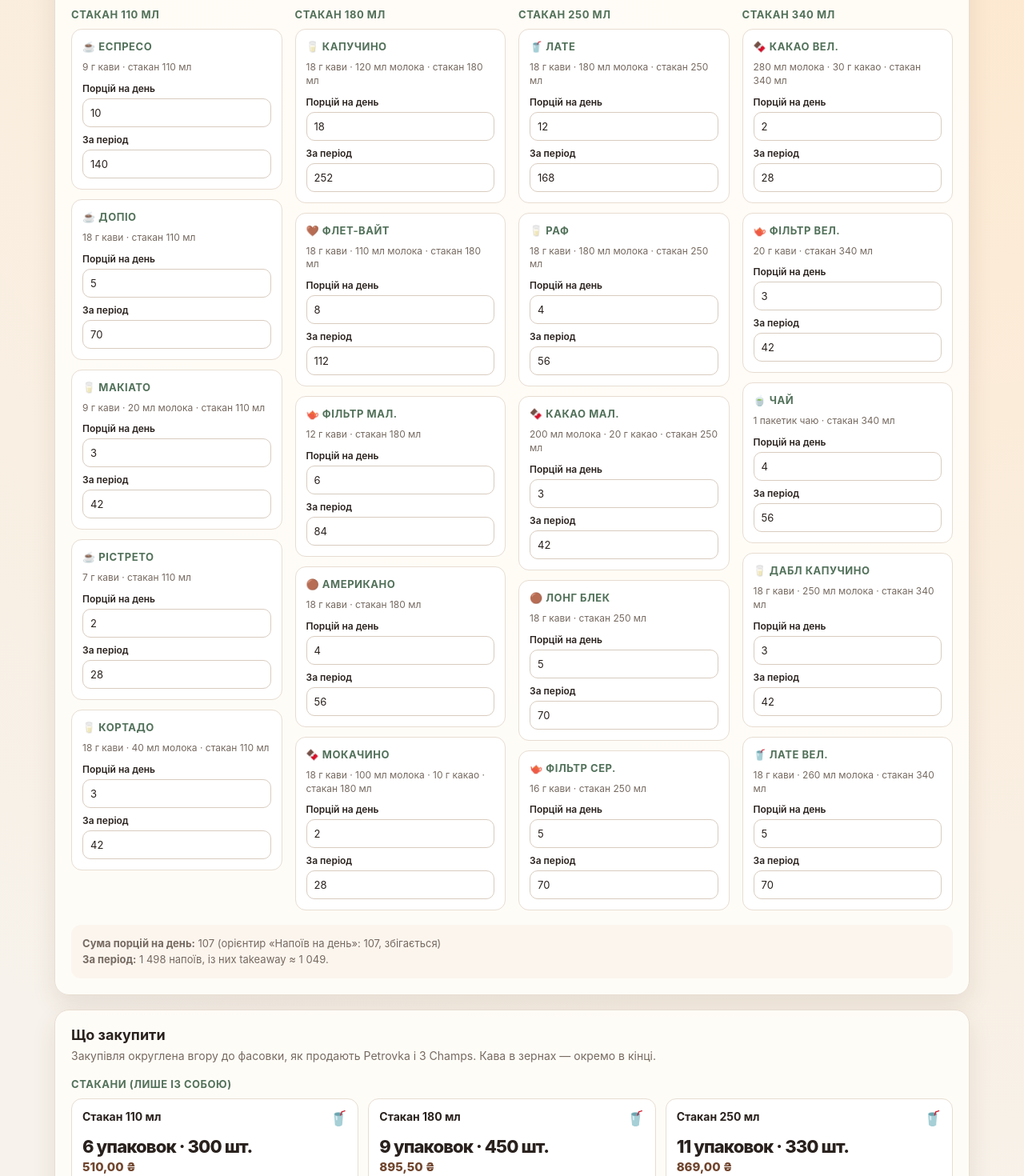
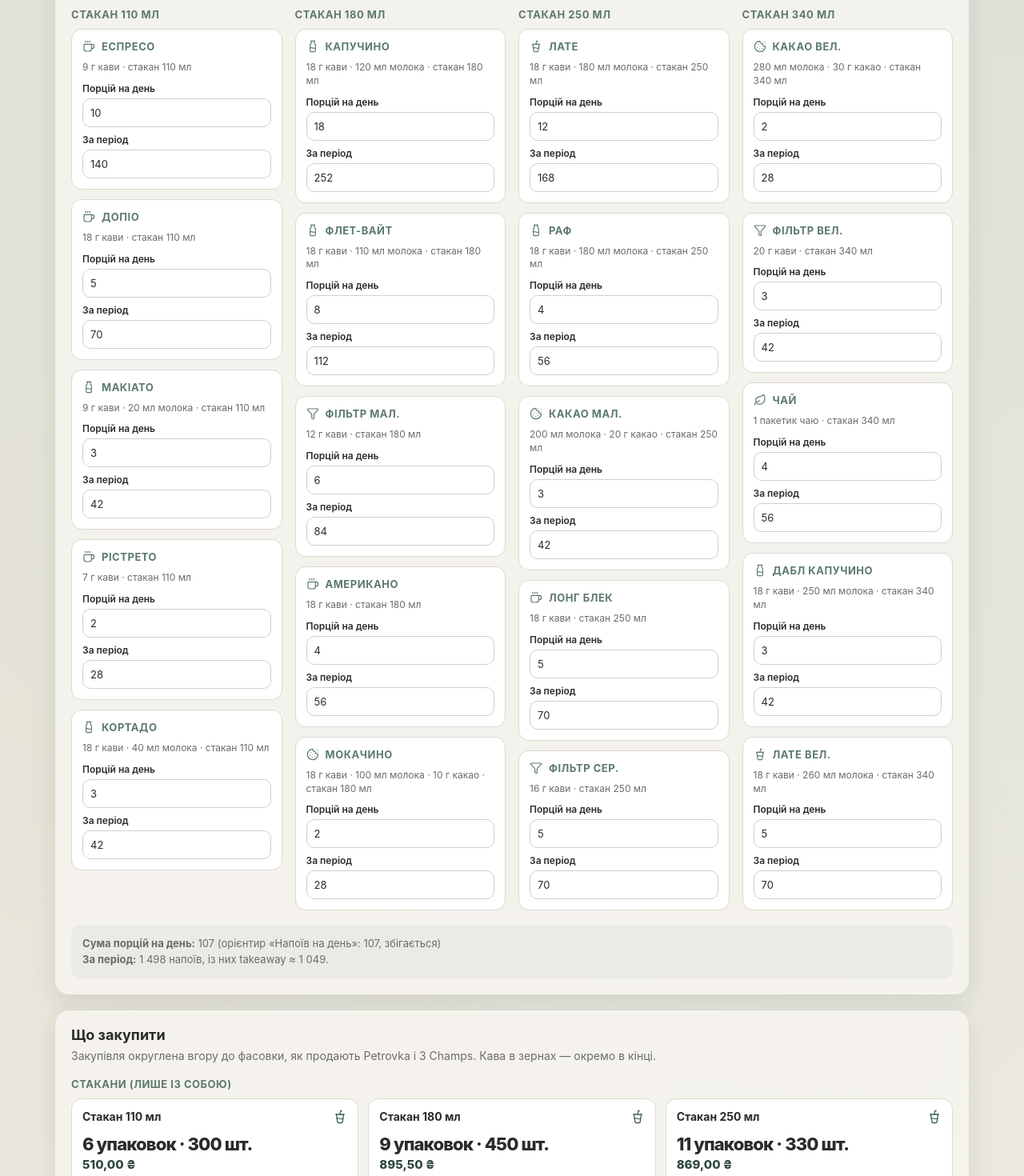
Before and after one commit to NatalinaMatioshko/coffee-shop-supplies, a React (Vite) app: page / in a window 1280 px wide. Shown: the part 380-1850 px from the top of the page at 80% size. Built offline with nearby package versions, Linux system fonts and the light colour scheme.

Commit message:
Replace emoji and brown with Lucide icons and a limestone-pine palette.
The café interior will be yellow, so the UI now uses cool beige and moss accents instead of coffee-brown.

Co-authored-by: Cursor <cursoragent@cursor.com>

```diff
--- a/package.json
+++ b/package.json
@@ -9,6 +9,7 @@
     "preview": "vite preview"
   },
   "dependencies": {
+    "lucide-react": "^1.34.0",
     "react": "^19.1.1",
     "react-dom": "^19.1.1"
   },
--- /dev/null
+++ b/src/components/Icon.jsx
@@ -0,0 +1,88 @@
+import {
+  Banana,
+  Bath,
+  Bean,
+  Box,
+  Candy,
+  Cherry,
+  Circle,
+  CircleDot,
+  Citrus,
+  Coffee,
+  Cookie,
+  CupSoda,
+  Cylinder,
+  Droplet,
+  Droplets,
+  Flame,
+  FlaskConical,
+  Flower2,
+  Funnel,
+  Hand,
+  Layers,
+  Leaf,
+  Milk,
+  MilkOff,
+  Mountain,
+  Nut,
+  Package,
+  Paintbrush,
+  Paperclip,
+  ScrollText,
+  Shirt,
+  ShoppingBag,
+  Sparkles,
+  SprayCan,
+  Sprout,
+  Sun,
+  Trash2,
+  Utensils,
+  Wheat,
+} from 'lucide-react';
+
+const ICONS = {
+  banana: Banana,
+  bath: Bath,
+  bean: Bean,
+  box: Box,
+  candy: Candy,
+  cherry: Cherry,
+  circle: Circle,
+  circleDot: CircleDot,
+  citrus: Citrus,
+  coffee: Coffee,
+  cookie: Cookie,
+  cupSoda: CupSoda,
+  cylinder: Cylinder,
+  droplet: Droplet,
+  droplets: Droplets,
+  flame: Flame,
+  flaskConical: FlaskConical,
+  flower2: Flower2,
+  funnel: Funnel,
+  hand: Hand,
+  layers: Layers,
+  leaf: Leaf,
+  milk: Milk,
+  milkOff: MilkOff,
+  mountain: Mountain,
+  nut: Nut,
+  package: Package,
+  paintbrush: Paintbrush,
+  paperclip: Paperclip,
+  scrollText: ScrollText,
+  shirt: Shirt,
+  shoppingBag: ShoppingBag,
+  sparkles: Sparkles,
+  sprayCan: SprayCan,
+  sprout: Sprout,
+  sun: Sun,
+  trash2: Trash2,
+  utensils: Utensils,
+  wheat: Wheat,
+};
+
+export function Icon({ name, size = 18, strokeWidth = 1.75, className = 'icon' }) {
+  const Cmp = ICONS[name] || Package;
+  return <Cmp size={size} strokeWidth={strokeWidth} className={className} aria-hidden />;
+}
--- a/src/components/MenuPanel.jsx
+++ b/src/components/MenuPanel.jsx
@@ -1,9 +1,13 @@
+import { Icon } from './Icon.jsx';
 import { formatNumber, recipeLine } from '../utils/format.js';
 
 function MenuItem({ item, onDailyChange }) {
   return (
     <div className="menu-item">
-      <h3>{item.emoji} {item.name}</h3>
+      <h3>
+        <Icon name={item.icon} size={16} />
+        {item.name}
+      </h3>
       <p className="recipe">{recipeLine(item)}</p>
       <div className="menu-row">
         <div>
--- a/src/components/ResultsPanel.jsx
+++ b/src/components/ResultsPanel.jsx
@@ -1,13 +1,14 @@
 import { CHAMPS_URL, PETROVKA_URL } from '../data/supplies.js';
 import { buildCoffeeItem, buildExtraItems, buildResultGroups, buildWishlistItems } from '../utils/calc.js';
 import { formatMoney } from '../utils/format.js';
+import { Icon } from './Icon.jsx';
 
 function ResultItem({ item }) {
   return (
     <article className="item">
       <div className="item-top">
         <h4>{item.title}</h4>
-        <span className="emoji">{item.emoji}</span>
+        <Icon name={item.icon} className="icon item-icon" />
       </div>
       <p className="amount">{item.amount}</p>
       {item.price ? <p className="item-price">{item.price}</p> : null}
@@ -117,7 +118,7 @@ export function CoffeePanel({ data }) {
           <ResultItem item={item} />
         </div>
         {data.coffeeCost > 0 ? (
-          <div className="price-total">
+          <div className="price-total coffee-total">
             <div>
               <strong>Сума за каву в зернах</strong>
               <p>{item.detail[0]}</p>
@@ -129,7 +130,7 @@ export function CoffeePanel({ data }) {
           </div>
         ) : null}
         {data.combinedTotal > 0 ? (
-          <div className="price-total">
+          <div className="price-total combined-total">
             <div>
               <strong>Разом усе</strong>
               <p>Розхідники, додаткові розходи і кава в зернах на період</p>
--- a/src/data/constants.js
+++ b/src/data/constants.js
@@ -94,29 +94,29 @@ function drink(item) {
 }
 
 export const MENU_ITEMS = [
-  drink({ id: 'espresso', name: 'Еспресо', emoji: '☕', cupSize: 110, coffeeG: 9, daily: 10 }),
-  drink({ id: 'doppio', name: 'Допіо', emoji: '☕', cupSize: 110, coffeeG: 18, daily: 5 }),
-  drink({ id: 'macchiato', name: 'Макіато', emoji: '🥛', cupSize: 110, coffeeG: 9, milkMl: 20, daily: 3 }),
-  drink({ id: 'ristretto', name: 'Рістрето', emoji: '☕', cupSize: 110, coffeeG: 7, daily: 2 }),
-  drink({ id: 'cortado', name: 'Кортадо', emoji: '🥛', cupSize: 110, coffeeG: 18, milkMl: 40, daily: 3 }),
+  drink({ id: 'espresso', name: 'Еспресо', icon: 'coffee', cupSize: 110, coffeeG: 9, daily: 10 }),
+  drink({ id: 'doppio', name: 'Допіо', icon: 'coffee', cupSize: 110, coffeeG: 18, daily: 5 }),
+  drink({ id: 'macchiato', name: 'Макіато', icon: 'milk', cupSize: 110, coffeeG: 9, milkMl: 20, daily: 3 }),
+  drink({ id: 'ristretto', name: 'Рістрето', icon: 'coffee', cupSize: 110, coffeeG: 7, daily: 2 }),
+  drink({ id: 'cortado', name: 'Кортадо', icon: 'milk', cupSize: 110, coffeeG: 18, milkMl: 40, daily: 3 }),
 
-  drink({ id: 'cappuccino', name: 'Капучино', emoji: '🥛', cupSize: 180, coffeeG: 18, milkMl: 120, daily: 18 }),
-  drink({ id: 'flatwhite', name: 'Флет-вайт', emoji: '🤎', cupSize: 180, coffeeG: 18, milkMl: 110, daily: 8 }),
-  drink({ id: 'filterSmall', name: 'Фільтр мал.', emoji: '🫖', cupSize: 180, coffeeG: 12, daily: 6 }),
-  drink({ id: 'americano', name: 'Американо', emoji: '🟤', cupSize: 180, coffeeG: 18, daily: 4 }),
-  drink({ id: 'moka', name: 'Мокачино', emoji: '🍫', cupSize: 180, coffeeG: 18, cocoaG: 10, milkMl: 100, daily: 2 }),
+  drink({ id: 'cappuccino', name: 'Капучино', icon: 'milk', cupSize: 180, coffeeG: 18, milkMl: 120, daily: 18 }),
+  drink({ id: 'flatwhite', name: 'Флет-вайт', icon: 'milk', cupSize: 180, coffeeG: 18, milkMl: 110, daily: 8 }),
+  drink({ id: 'filterSmall', name: 'Фільтр мал.', icon: 'funnel', cupSize: 180, coffeeG: 12, daily: 6 }),
+  drink({ id: 'americano', name: 'Американо', icon: 'coffee', cupSize: 180, coffeeG: 18, daily: 4 }),
+  drink({ id: 'moka', name: 'Мокачино', icon: 'cookie', cupSize: 180, coffeeG: 18, cocoaG: 10, milkMl: 100, daily: 2 }),
 
-  drink({ id: 'latte', name: 'Лате', emoji: '🥤', cupSize: 250, coffeeG: 18, milkMl: 180, daily: 12 }),
-  drink({ id: 'raf', name: 'Раф', emoji: '🥛', cupSize: 250, coffeeG: 18, milkMl: 180, daily: 4 }),
-  drink({ id: 'cocoaSmall', name: 'Какао мал.', emoji: '🍫', cupSize: 250, cocoaG: 20, milkMl: 200, daily: 3 }),
-  drink({ id: 'longBlack', name: 'Лонг блек', emoji: '🟤', cupSize: 250, coffeeG: 18, daily: 5 }),
-  drink({ id: 'filterMedium', name: 'Фільтр сер.', emoji: '🫖', cupSize: 250, coffeeG: 16, daily: 5 }),
+  drink({ id: 'latte', name: 'Лате', icon: 'cupSoda', cupSize: 250, coffeeG: 18, milkMl: 180, daily: 12 }),
+  drink({ id: 'raf', name: 'Раф', icon: 'milk', cupSize: 250, coffeeG: 18, milkMl: 180, daily: 4 }),
+  drink({ id: 'cocoaSmall', name: 'Какао мал.', icon: 'cookie', cupSize: 250, cocoaG: 20, milkMl: 200, daily: 3 }),
+  drink({ id: 'longBlack', name: 'Лонг блек', icon: 'coffee', cupSize: 250, coffeeG: 18, daily: 5 }),
+  drink({ id: 'filterMedium', name: 'Фільтр сер.', icon: 'funnel', cupSize: 250, coffeeG: 16, daily: 5 }),
 
-  drink({ id: 'cocoaLarge', name: 'Какао вел.', emoji: '🍫', cupSize: 340, cocoaG: 30, milkMl: 280, daily: 2 }),
-  drink({ id: 'filterLarge', name: 'Фільтр вел.', emoji: '🫖', cupSize: 340, coffeeG: 20, daily: 3 }),
-  drink({ id: 'tea', name: 'Чай', emoji: '🍵', cupSize: 340, teaBags: 1, daily: 4 }),
-  drink({ id: 'doubleCappuccino', name: 'Дабл капучино', emoji: '🥛', cupSize: 340, coffeeG: 18, milkMl: 250, daily: 3 }),
-  drink({ id: 'latteLarge', name: 'Лате вел.', emoji: '🥤', cupSize: 340, coffeeG: 18, milkMl: 260, daily: 5 }),
+  drink({ id: 'cocoaLarge', name: 'Какао вел.', icon: 'cookie', cupSize: 340, cocoaG: 30, milkMl: 280, daily: 2 }),
+  drink({ id: 'filterLarge', name: 'Фільтр вел.', icon: 'funnel', cupSize: 340, coffeeG: 20, daily: 3 }),
+  drink({ id: 'tea', name: 'Чай', icon: 'leaf', cupSize: 340, teaBags: 1, daily: 4 }),
+  drink({ id: 'doubleCappuccino', name: 'Дабл капучино', icon: 'milk', cupSize: 340, coffeeG: 18, milkMl: 250, daily: 3 }),
+  drink({ id: 'latteLarge', name: 'Лате вел.', icon: 'cupSoda', cupSize: 340, coffeeG: 18, milkMl: 260, daily: 5 }),
 ];
 
 export const DEFAULT_CUPS_PER_DAY = MENU_ITEMS.reduce((sum, item) => sum + item.daily, 0);
--- a/src/data/supplies.js
+++ b/src/data/supplies.js
@@ -67,7 +67,7 @@ export const CHAMPS = {
       sku: 'sonyachna-keniya',
       url: 'https://3champsroastery.com.ua/shop/sonyachna-keniya/',
       note: 'Кенійський чорний чай. Є також 70 г',
-      emoji: '☀️',
+      icon: 'sun',
     },
     {
       key: 'sencha',
@@ -78,7 +78,7 @@ export const CHAMPS = {
       sku: 'sencha-klasichna',
       url: 'https://3champsroastery.com.ua/shop/sencha-klasichna/',
       note: 'Трав’янисті та легкі фруктові ноти',
-      emoji: '🌿',
+      icon: 'leaf',
     },
     {
       key: 'milkOolong',
@@ -89,7 +89,7 @@ export const CHAMPS = {
       sku: 'molochniy-ulun',
       url: 'https://3champsroastery.com.ua/shop/molochniy-ulun/',
       note: 'М’який настій, солодке молоко і жасмин',
-      emoji: '🥛',
+      icon: 'milk',
     },
     {
       key: 'masala',
@@ -100,7 +100,7 @@ export const CHAMPS = {
       sku: 'masala',
       url: 'https://3champsroastery.com.ua/shop/masala/',
       note: 'Насичений смак з теплими пікантними нотками',
-      emoji: '🌶️',
+      icon: 'flame',
     },
   ],
   milkCleaner: {
@@ -410,7 +410,7 @@ export const WISHLIST = {
       sku: 'grechaniy-chay',
       url: 'https://3champsroastery.com.ua/shop/grechaniy-chay/',
       note: 'Смажене насіння чорної гречихи з Китаю',
-      emoji: '🌾',
+      icon: 'wheat',
     },
     {
       key: 'daHongPao',
@@ -421,7 +421,7 @@ export const WISHLIST = {
       sku: 'da-hun-pao',
       url: 'https://3champsroastery.com.ua/shop/da-hun-pao/',
       note: 'Димний цитрус і фруктово-пряний післясмак',
-      emoji: '🪨',
+      icon: 'mountain',
     },
     {
       key: 'tieGuanYin',
@@ -432,7 +432,7 @@ export const WISHLIST = {
       sku: 'te-guan-in',
       url: 'https://3champsroastery.com.ua/shop/te-guan-in/',
       note: 'Тонкий насичений бузковий аромат',
-      emoji: '💜',
+      icon: 'flower2',
     },
     {
       key: 'bergamot',
@@ -443,7 +443,7 @@ export const WISHLIST = {
       sku: 'sitsiliyskiy-be',
       url: 'https://3champsroastery.com.ua/shop/sitsiliyskiy-be/',
       note: 'Канді, глибокий смак з терпкістю. Є також 70 г',
-      emoji: '🍋',
+      icon: 'citrus',
     },
     {
       key: 'grannyJam',
@@ -454,7 +454,7 @@ export const WISHLIST = {
       sku: 'babusine-varennya',
       url: 'https://3champsroastery.com.ua/shop/babusine-varennya/',
       note: 'Суданська троянда, ягоди й трави. Є також 70 г',
-      emoji: '🍓',
+      icon: 'cherry',
     },
     {
       key: 'cascara',
@@ -465,7 +465,7 @@ export const WISHLIST = {
       sku: '18204135050',
       url: 'https://3champsroastery.com.ua/shop/kaskara/',
       note: 'Сушена кавова вишня: шипшина, вишня, каркаде',
-      emoji: '🍒',
+      icon: 'cherry',
     },
     {
       key: 'dzen',
@@ -476,7 +476,7 @@ export const WISHLIST = {
       sku: 'ukrainskiy-dzen',
       url: 'https://3champsroastery.com.ua/shop/ukrainskiy-dzen/',
       note: 'Смородина, чебрець і мате. Є також 70 г',
-      emoji: '🍃',
+      icon: 'sprout',
     },
   ],
 };
--- a/src/index.css
+++ b/src/index.css
@@ -1,13 +1,15 @@
 :root {
-  --bg: #f7f2eb;
-  --surface: #fffdf9;
-  --ink: #29211d;
-  --muted: #766a61;
-  --line: #e7ddd2;
-  --coffee: #70452d;
-  --latte: #d9ad7c;
-  --green: #52715a;
-  --shadow: 0 12px 30px rgba(75, 48, 33, .10);
+  --bg: #eeebe3;
+  --surface: #f6f4ee;
+  --ink: #2a2c28;
+  --muted: #6a6d66;
+  --line: #ddd9cf;
+  --pine: #2f4741;
+  --moss: #5c7a6c;
+  --teal: #3d5f5c;
+  --stone: #5e635c;
+  --focus: #b7c4b6;
+  --shadow: 0 12px 30px rgba(47, 71, 65, .11);
 }
 
 * { box-sizing: border-box; }
@@ -15,8 +17,11 @@
 body {
   margin: 0;
   color: var(--ink);
-  font-family: Inter, ui-sans-serif, system-ui, -apple-system, BlinkMacSystemFont, "Segoe UI", sans-serif;
-  background: radial-gradient(circle at 90% 0%, #ffe7cb 0, transparent 28%), var(--bg);
+  font-family: Inter, ui-sans-serif, system-ui, -apple-system, BlinkMacSysFont, "Segoe UI", sans-serif;
+  background:
+    radial-gradient(circle at 92% -8%, rgba(184, 204, 190, .42) 0, transparent 34%),
+    radial-gradient(circle at 6% 18%, rgba(232, 228, 216, .9) 0, transparent 32%),
+    var(--bg);
 }
 
 #root { min-height: 100vh; }
@@ -25,13 +30,13 @@ body {
 .hero { display: flex; justify-content: space-between; align-items: flex-end; gap: 20px; margin-bottom: 22px; }
 h1 { font-size: clamp(26px, 5vw, 42px); line-height: 1.05; margin: 0 0 8px; letter-spacing: -.04em; }
 .subtitle { color: var(--muted); margin: 0; max-width: 680px; line-height: 1.55; }
-.badge { color: #fff; background: var(--coffee); padding: 9px 13px; border-radius: 999px; font-size: 13px; white-space: nowrap; }
+.badge { color: #fff; background: var(--pine); padding: 9px 13px; border-radius: 999px; font-size: 13px; white-space: nowrap; }
 
-.control-panel, .card { background: rgba(255,253,249,.92); border: 1px solid var(--line); box-shadow: var(--shadow); border-radius: 18px; }
+.control-panel, .card { background: rgba(246, 244, 238, .94); border: 1px solid var(--line); box-shadow: var(--shadow); border-radius: 18px; }
 .control-panel { padding: 18px; display: grid; grid-template-columns: repeat(4, 1fr); gap: 14px; margin-bottom: 20px; }
 label { display: block; font-weight: 700; font-size: 13px; margin-bottom: 7px; }
-input, select { width: 100%; border: 1px solid #d9ccc0; background: #fff; border-radius: 10px; padding: 11px; font: inherit; color: var(--ink); }
-input:focus, select:focus { outline: 3px solid #ead2bd; border-color: var(--latte); }
+input, select { width: 100%; border: 1px solid #d3d0c6; background: #fff; border-radius: 10px; padding: 11px; font: inherit; color: var(--ink); }
+input:focus, select:focus { outline: 3px solid var(--focus); border-color: var(--moss); }
 .hint { color: var(--muted); font-size: 12px; margin: 6px 0 0; }
 
 .menu-card { margin-bottom: 18px; }
@@ -41,36 +46,37 @@ input:focus, select:focus { outline: 3px solid #ead2bd; border-color: var(--latt
 .card { padding: 20px; }
 h2 { font-size: 18px; margin: 0 0 6px; }
 .intro { color: var(--muted); margin: 0 0 16px; font-size: 14px; line-height: 1.45; }
-.intro code { font-size: 12px; background: #f3ebe3; padding: 1px 6px; border-radius: 6px; }
+.intro code { font-size: 12px; background: #e8e6dc; padding: 1px 6px; border-radius: 6px; }
 
 .menu-grid { display: grid; grid-template-columns: 1fr; gap: 12px; }
 .menu-item { border: 1px solid var(--line); border-radius: 13px; padding: 13px; background: #fff; }
-.menu-item h3 { font-size: 14px; margin: 0; }
+.menu-item h3 { font-size: 14px; margin: 0; display: flex; align-items: center; gap: 8px; }
 .recipe { color: var(--muted); font-size: 12px; margin: 6px 0 0; line-height: 1.4; }
 .menu-row { display: grid; grid-template-columns: 1fr 1fr; gap: 10px; margin-top: 10px; }
 .menu-card .menu-row { grid-template-columns: 1fr; gap: 8px; }
 .menu-row label { font-weight: 600; font-size: 12px; margin-bottom: 5px; }
 .menu-row input { padding: 9px; font-size: 13px; }
 
-.summary { margin-top: 18px; padding: 14px; background: #fbf5ee; border-radius: 12px; color: var(--muted); font-size: 13px; line-height: 1.5; }
-.summary.mismatch { background: #f8eee4; color: #6a3f28; }
+.summary { margin-top: 18px; padding: 14px; background: #e9ebe4; border-radius: 12px; color: var(--muted); font-size: 13px; line-height: 1.5; }
+.summary.mismatch { background: #e4e7df; color: var(--pine); }
 
 .group { margin-bottom: 18px; }
 .group:last-child { margin-bottom: 0; }
-.group h3 { font-size: 13px; text-transform: uppercase; letter-spacing: .04em; color: var(--green); margin: 0 0 10px; }
+.group h3 { font-size: 13px; text-transform: uppercase; letter-spacing: .04em; color: var(--moss); margin: 0 0 10px; }
 .items { display: grid; grid-template-columns: repeat(2, 1fr); gap: 12px; }
 .item { border: 1px solid var(--line); border-radius: 13px; padding: 13px; background: #fff; }
 .item-top { display: flex; justify-content: space-between; align-items: flex-start; gap: 8px; }
 .item h4 { font-size: 14px; margin: 0; font-weight: 700; }
-.emoji { font-size: 18px; }
+.icon { color: var(--moss); flex-shrink: 0; }
+.item-icon { color: var(--teal); }
 .amount { font-size: 22px; font-weight: 800; letter-spacing: -.04em; margin: 12px 0 3px; }
-.item-price { font-size: 15px; font-weight: 800; color: var(--coffee); margin: 0 0 4px; }
+.item-price { font-size: 15px; font-weight: 800; color: var(--pine); margin: 0 0 4px; }
 .detail { color: var(--muted); font-size: 12px; margin: 0; line-height: 1.45; }
 
 .price-total {
   margin-top: 12px;
   padding: 16px 18px;
-  background: var(--coffee);
+  background: var(--pine);
   color: #fff;
   border-radius: 13px;
   display: flex;
@@ -79,18 +85,20 @@ h2 { font-size: 18px; margin: 0 0 6px; }
   gap: 16px;
 }
 .price-total p { margin: 4px 0 0; font-size: 12px; line-height: 1.45; color: rgba(255,255,255,.82); }
-.price-total a { color: #ffe7cb; font-size: 12px; }
+.price-total a { color: #d5e4d8; font-size: 12px; }
 .price-total .amount { margin: 0; color: #fff; font-size: 26px; }
 .extra-card { margin-top: 18px; }
 .extra-card .items { grid-template-columns: repeat(3, 1fr); }
 .coffee-card .coffee-items { grid-template-columns: 1fr; max-width: 420px; }
-.price-total.extra-total { background: var(--green); }
-.wishlist-card { border-style: dashed; }
-.price-total.wishlist-total { background: #8a7b72; }
+.price-total.extra-total { background: var(--teal); }
+.price-total.coffee-total { background: var(--stone); }
+.price-total.combined-total { background: var(--pine); }
+.wishlist-card { border-style: dashed; border-color: var(--moss); }
+.price-total.wishlist-total { background: var(--moss); }
 
 .footer-card { margin-top: 18px; padding: 17px 20px; display: flex; justify-content: space-between; gap: 16px; align-items: center; }
 .footer-card p { margin: 0; color: var(--muted); font-size: 13px; line-height: 1.55; max-width: 760px; }
-button { border: 0; border-radius: 10px; background: var(--coffee); color: white; padding: 10px 14px; font: inherit; font-weight: 700; cursor: pointer; white-space: nowrap; }
+button { border: 0; border-radius: 10px; background: var(--pine); color: white; padding: 10px 14px; font: inherit; font-weight: 700; cursor: pointer; white-space: nowrap; }
 button:hover { filter: brightness(1.08); }
 
 @media (max-width: 960px) {
```
Also changed, not shown: src/utils/calc.js (+41 -41 lines), public/favicon.svg, 1 other file (tests, documents, lock files or other folders).
